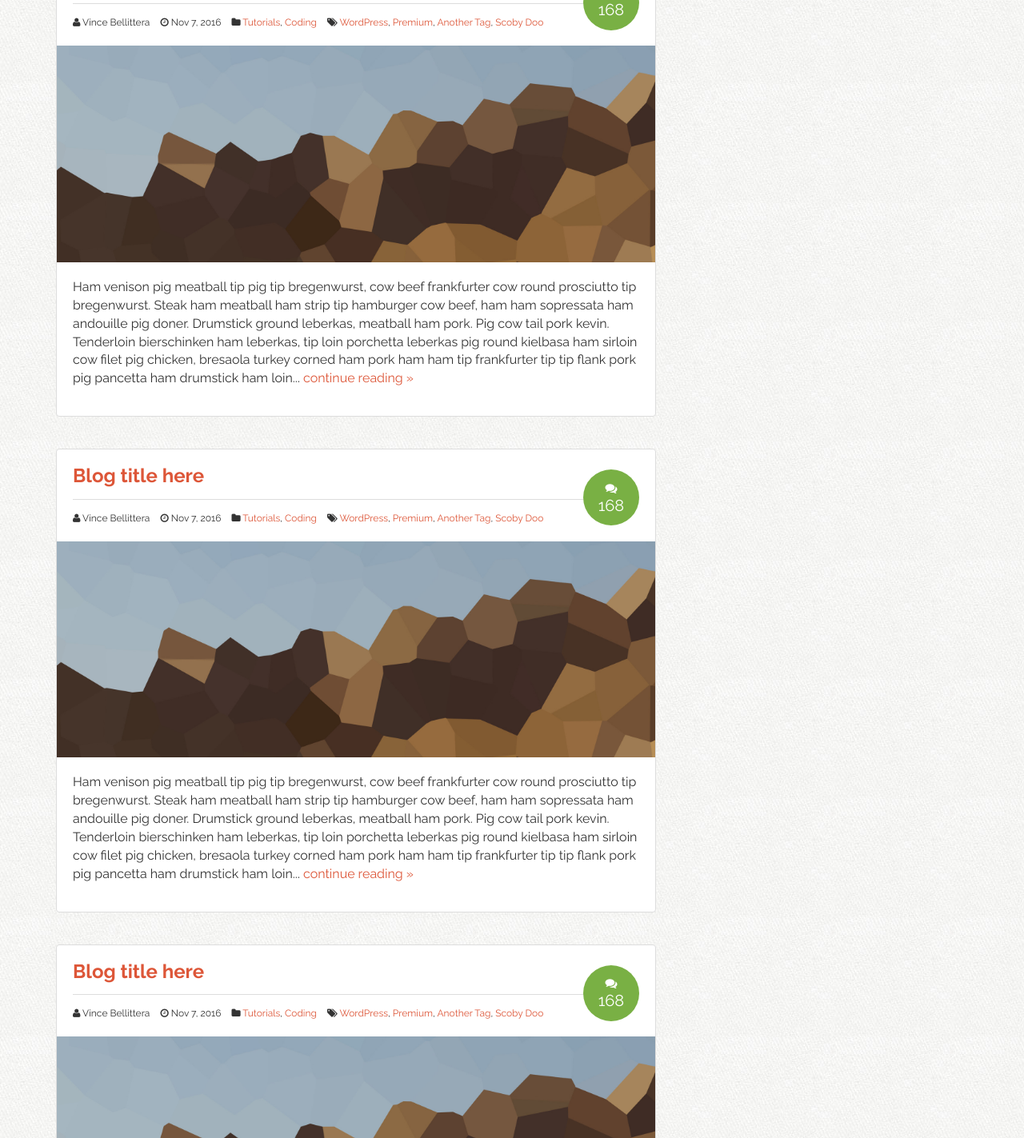
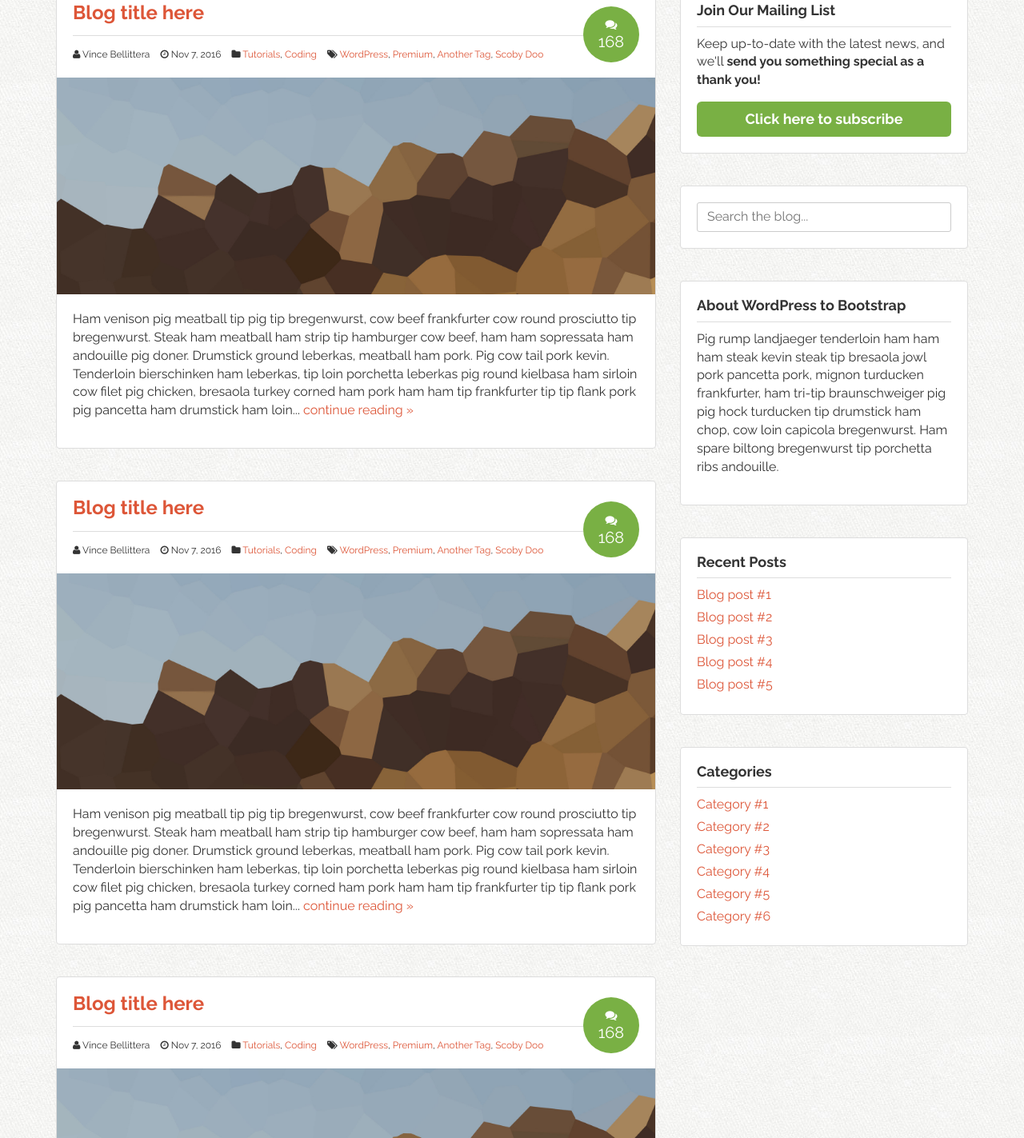
Before and after one commit to vincentjames/bootstrap-to-wordpress, a plain HTML site: page blog.html in a window 1280 px wide. Shown: the part 321-1744 px from the top of the page at 80% size. Drawn offline with nearby package versions, Linux system fonts and the light colour scheme.

Commit message:
Added sidebar and widgets

```diff
--- a/assets/css/custom.css
+++ b/assets/css/custom.css
@@ -228,7 +228,7 @@ section h3 {
 	margin: 30px 0 10px;
 }
 
-#primary {
+.primary {
     padding-top: 40px;
     padding-bottom: 40px;
 }
@@ -395,7 +395,7 @@ footer li.signup-link a:hover {
     BLOG
 ================================== */
 
-.post {
+.post, .widget {
     position: relative;
     border: 1px solid #ddd;
     background: #fff;
@@ -435,6 +435,38 @@ footer li.signup-link a:hover {
 .post-details i.fa:first-child {
     padding: 0;
 }
+
+
+
+/* ================================
+    WIDGETS
+================================== */
+
+.widget {
+    padding: 20px
+}
+
+.widget h4 {
+    padding: 0 0 10px;
+    margin: 0 0 10px;
+    border-bottom: 1px solid #ddd;
+}
+
+.widget ul {
+    list-style: none;
+    margin: 0;
+    padding: 0;
+}
+
+.widget ul li {
+    margin: 0 0 5px;
+}
+
+.widget ul li:hover {
+    position: relative;
+    left: 2px;
+}
+
 
 
 /* ===========================
@@ -495,6 +527,36 @@ i.ci {
 
 
 /* ===========================
+    FORMS
+============================= */
+
+label {
+    display: block;
+    font-weight: bold;
+}
+
+input[type="text"],
+input[type="email"],
+input[type="url"],
+input[type="password"],
+input[type="search"],
+textarea {
+    color: #666;
+    border: 1px solid #ccc;
+    -webkit-border-radius: 3px;
+    -moz-border-radius: 3px;
+    border-radius: 3px;
+    display: block;
+    -webkit-box-sizing: border-box;
+    -moz-box-sizing: border-box;
+    box-sizing: border-box;
+    width: 100%;
+    padding: 6px 12px;
+}
+
+
+
+/* ===========================
     MEDIA QUERIES
 ============================= */
 
--- a/blog.html
+++ b/blog.html
@@ -168,6 +168,57 @@
                 </article><!-- post -->
             </main><!-- content -->
 
+                <!--     SIDEBAR
+                ==========================================================================  -->
+
+                <aside class="col-sm-4">
+
+                    <div class="widget">
+                        <h4>Join Our Mailing List</h4>
+                        <p>Keep up-to-date with the latest news, and we'll <strong>send you something special as a thank you!</strong></p>
+                        <button class="btn btn-lg btn-success btn-block" data-toggle="modal" data-target="#myModal">Click here to subscribe</button>
+                    </div><!-- widget 1 -->
+
+                    <div class="widget">
+                        <form action="" role="form" class="search-form">
+                            <label for="sidebar-search" class="sr-only">Search the blog</label>
+                            <input type="text" id="sidebar-search" placeholder="Search the blog...">
+                        </form>
+                    </div><!-- widget 2 -->
+
+                    <div class="widget">
+                        <h4>About WordPress to Bootstrap</h4>
+                        <p>Pig rump landjaeger tenderloin ham ham ham steak kevin steak tip bresaola jowl
+                            pork pancetta pork, mignon turducken frankfurter, ham tri-tip braunschweiger pig
+                            pig hock turducken tip drumstick ham chop, cow loin capicola bregenwurst. Ham
+                            spare biltong bregenwurst tip porchetta ribs andouille.</p>
+                    </div><!-- widget 3 -->
+
+                    <div class="widget">
+                        <h4>Recent Posts</h4>
+                        <ul>
+                            <li><a href="#">Blog post #1</a></li>
+                            <li><a href="#">Blog post #2</a></li>
+                            <li><a href="#">Blog post #3</a></li>
+                            <li><a href="#">Blog post #4</a></li>
+                            <li><a href="#">Blog post #5</a></li>
+                        </ul>
+                    </div><!-- widget 4 -->
+
+                    <div class="widget">
+                        <h4>Categories</h4>
+                        <ul>
+                            <li><a href="#">Category #1</a></li>
+                            <li><a href="#">Category #2</a></li>
+                            <li><a href="#">Category #3</a></li>
+                            <li><a href="#">Category #4</a></li>
+                            <li><a href="#">Category #5</a></li>
+                            <li><a href="#">Category #6</a></li>
+                        </ul>
+                    </div><!-- widget 5 -->
+
+                </aside><!-- col sm 4 -->
+
         </div><!-- primary row -->
     </div><!-- container -->
 
```
